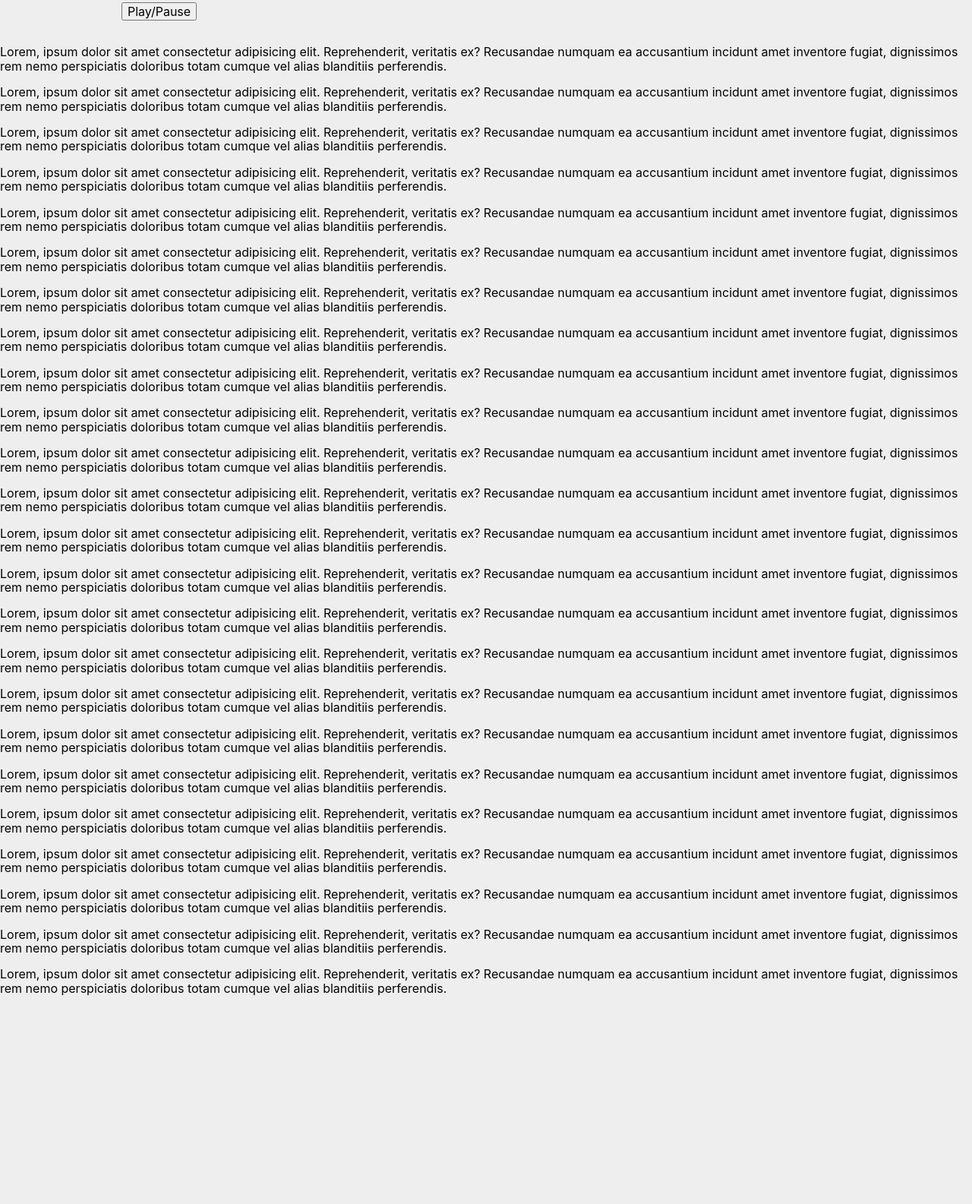
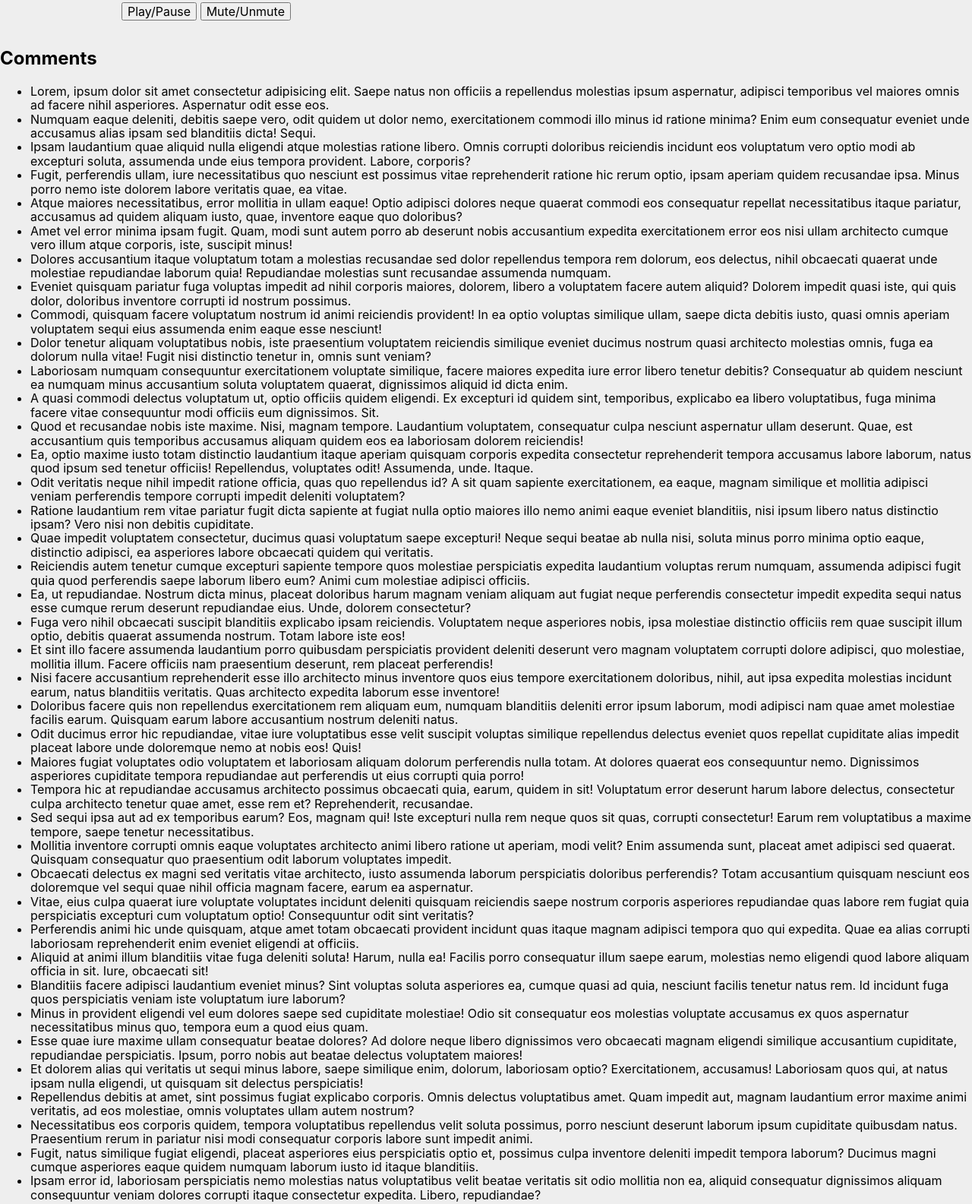
Before and after one commit to DannielNavas/video-player, a website built with Parcel: page index.html in a window 1280 px wide. Shown: the part 703-2288 px from the top of the page at 76% size. Before the commit the page ends 2029 px from the top, so only its background shows below. Built offline with nearby package versions, Linux system fonts and the light colour scheme; grey boxes are pictures that could not be loaded.

Commit message:
✨ change a typescript

```diff
--- a/index.html
+++ b/index.html
@@ -19,128 +19,249 @@
         <source src="./assets/BigBuckBunny.mp4" />
       </video>
 
-      <button>Play/Pause</button>
+      <button id="playButton">Play/Pause</button>
+      <button id="muteButton">Mute/Unmute</button>
     </main>
-<p>
-  Lorem, ipsum dolor sit amet consectetur adipisicing elit. Reprehenderit, veritatis ex? Recusandae numquam ea
-  accusantium incidunt amet inventore fugiat, dignissimos rem nemo perspiciatis doloribus totam cumque vel alias
-  blanditiis perferendis.
-</p>
-<p>
-  Lorem, ipsum dolor sit amet consectetur adipisicing elit. Reprehenderit, veritatis ex? Recusandae numquam ea
-  accusantium incidunt amet inventore fugiat, dignissimos rem nemo perspiciatis doloribus totam cumque vel alias
-  blanditiis perferendis.
-</p>
-<p>
-  Lorem, ipsum dolor sit amet consectetur adipisicing elit. Reprehenderit, veritatis ex? Recusandae numquam ea
-  accusantium incidunt amet inventore fugiat, dignissimos rem nemo perspiciatis doloribus totam cumque vel alias
-  blanditiis perferendis.
-</p>
-<p>
-  Lorem, ipsum dolor sit amet consectetur adipisicing elit. Reprehenderit, veritatis ex? Recusandae numquam ea
-  accusantium incidunt amet inventore fugiat, dignissimos rem nemo perspiciatis doloribus totam cumque vel alias
-  blanditiis perferendis.
-</p>
-<p>
-  Lorem, ipsum dolor sit amet consectetur adipisicing elit. Reprehenderit, veritatis ex? Recusandae numquam ea
-  accusantium incidunt amet inventore fugiat, dignissimos rem nemo perspiciatis doloribus totam cumque vel alias
-  blanditiis perferendis.
-</p>
-<p>
-  Lorem, ipsum dolor sit amet consectetur adipisicing elit. Reprehenderit, veritatis ex? Recusandae numquam ea
-  accusantium incidunt amet inventore fugiat, dignissimos rem nemo perspiciatis doloribus totam cumque vel alias
-  blanditiis perferendis.
-</p>
-<p>
-  Lorem, ipsum dolor sit amet consectetur adipisicing elit. Reprehenderit, veritatis ex? Recusandae numquam ea
-  accusantium incidunt amet inventore fugiat, dignissimos rem nemo perspiciatis doloribus totam cumque vel alias
-  blanditiis perferendis.
-</p>
-<p>
-  Lorem, ipsum dolor sit amet consectetur adipisicing elit. Reprehenderit, veritatis ex? Recusandae numquam ea
-  accusantium incidunt amet inventore fugiat, dignissimos rem nemo perspiciatis doloribus totam cumque vel alias
-  blanditiis perferendis.
-</p>
-<p>
-  Lorem, ipsum dolor sit amet consectetur adipisicing elit. Reprehenderit, veritatis ex? Recusandae numquam ea
-  accusantium incidunt amet inventore fugiat, dignissimos rem nemo perspiciatis doloribus totam cumque vel alias
-  blanditiis perferendis.
-</p>
-<p>
-  Lorem, ipsum dolor sit amet consectetur adipisicing elit. Reprehenderit, veritatis ex? Recusandae numquam ea
-  accusantium incidunt amet inventore fugiat, dignissimos rem nemo perspiciatis doloribus totam cumque vel alias
-  blanditiis perferendis.
-</p>
-<p>
-  Lorem, ipsum dolor sit amet consectetur adipisicing elit. Reprehenderit, veritatis ex? Recusandae numquam ea
-  accusantium incidunt amet inventore fugiat, dignissimos rem nemo perspiciatis doloribus totam cumque vel alias
-  blanditiis perferendis.
-</p>
-<p>
-  Lorem, ipsum dolor sit amet consectetur adipisicing elit. Reprehenderit, veritatis ex? Recusandae numquam ea
-  accusantium incidunt amet inventore fugiat, dignissimos rem nemo perspiciatis doloribus totam cumque vel alias
-  blanditiis perferendis.
-</p>
-<p>
-  Lorem, ipsum dolor sit amet consectetur adipisicing elit. Reprehenderit, veritatis ex? Recusandae numquam ea
-  accusantium incidunt amet inventore fugiat, dignissimos rem nemo perspiciatis doloribus totam cumque vel alias
-  blanditiis perferendis.
-</p>
-<p>
-  Lorem, ipsum dolor sit amet consectetur adipisicing elit. Reprehenderit, veritatis ex? Recusandae numquam ea
-  accusantium incidunt amet inventore fugiat, dignissimos rem nemo perspiciatis doloribus totam cumque vel alias
-  blanditiis perferendis.
-</p>
-<p>
-  Lorem, ipsum dolor sit amet consectetur adipisicing elit. Reprehenderit, veritatis ex? Recusandae numquam ea
-  accusantium incidunt amet inventore fugiat, dignissimos rem nemo perspiciatis doloribus totam cumque vel alias
-  blanditiis perferendis.
-</p>
-<p>
-  Lorem, ipsum dolor sit amet consectetur adipisicing elit. Reprehenderit, veritatis ex? Recusandae numquam ea
-  accusantium incidunt amet inventore fugiat, dignissimos rem nemo perspiciatis doloribus totam cumque vel alias
-  blanditiis perferendis.
-</p>
-<p>
-  Lorem, ipsum dolor sit amet consectetur adipisicing elit. Reprehenderit, veritatis ex? Recusandae numquam ea
-  accusantium incidunt amet inventore fugiat, dignissimos rem nemo perspiciatis doloribus totam cumque vel alias
-  blanditiis perferendis.
-</p>
-<p>
-  Lorem, ipsum dolor sit amet consectetur adipisicing elit. Reprehenderit, veritatis ex? Recusandae numquam ea
-  accusantium incidunt amet inventore fugiat, dignissimos rem nemo perspiciatis doloribus totam cumque vel alias
-  blanditiis perferendis.
-</p>
-    <p>
-      Lorem, ipsum dolor sit amet consectetur adipisicing elit. Reprehenderit, veritatis ex? Recusandae numquam ea accusantium incidunt amet inventore fugiat, dignissimos rem nemo perspiciatis doloribus totam cumque vel alias blanditiis perferendis.
-    </p>
-    <p>
-      Lorem, ipsum dolor sit amet consectetur adipisicing elit. Reprehenderit, veritatis ex? Recusandae numquam ea
-      accusantium incidunt amet inventore fugiat, dignissimos rem nemo perspiciatis doloribus totam cumque vel alias
-      blanditiis perferendis.
-    </p>
-    <p>
-      Lorem, ipsum dolor sit amet consectetur adipisicing elit. Reprehenderit, veritatis ex? Recusandae numquam ea
-      accusantium incidunt amet inventore fugiat, dignissimos rem nemo perspiciatis doloribus totam cumque vel alias
-      blanditiis perferendis.
-    </p>
-    <p>
-      Lorem, ipsum dolor sit amet consectetur adipisicing elit. Reprehenderit, veritatis ex? Recusandae numquam ea
-      accusantium incidunt amet inventore fugiat, dignissimos rem nemo perspiciatis doloribus totam cumque vel alias
-      blanditiis perferendis.
-    </p>
-    <p>
-      Lorem, ipsum dolor sit amet consectetur adipisicing elit. Reprehenderit, veritatis ex? Recusandae numquam ea
-      accusantium incidunt amet inventore fugiat, dignissimos rem nemo perspiciatis doloribus totam cumque vel alias
-      blanditiis perferendis.
-    </p>
-    <p>
-      Lorem, ipsum dolor sit amet consectetur adipisicing elit. Reprehenderit, veritatis ex? Recusandae numquam ea
-      accusantium incidunt amet inventore fugiat, dignissimos rem nemo perspiciatis doloribus totam cumque vel alias
-      blanditiis perferendis.
-    </p>
 
-    <script src="./assets/index.js"></script>
+    <h2>Comments</h2>
+    <ul>
+      <li>
+        Lorem, ipsum dolor sit amet consectetur adipisicing elit. Saepe natus
+        non officiis a repellendus molestias ipsum aspernatur, adipisci
+        temporibus vel maiores omnis ad facere nihil asperiores. Aspernatur odit
+        esse eos.
+      </li>
+      <li>
+        Numquam eaque deleniti, debitis saepe vero, odit quidem ut dolor nemo,
+        exercitationem commodi illo minus id ratione minima? Enim eum
+        consequatur eveniet unde accusamus alias ipsam sed blanditiis dicta!
+        Sequi.
+      </li>
+      <li>
+        Ipsam laudantium quae aliquid nulla eligendi atque molestias ratione
+        libero. Omnis corrupti doloribus reiciendis incidunt eos voluptatum vero
+        optio modi ab excepturi soluta, assumenda unde eius tempora provident.
+        Labore, corporis?
+      </li>
+      <li>
+        Fugit, perferendis ullam, iure necessitatibus quo nesciunt est possimus
+        vitae reprehenderit ratione hic rerum optio, ipsam aperiam quidem
+        recusandae ipsa. Minus porro nemo iste dolorem labore veritatis quae, ea
+        vitae.
+      </li>
+      <li>
+        Atque maiores necessitatibus, error mollitia in ullam eaque! Optio
+        adipisci dolores neque quaerat commodi eos consequatur repellat
+        necessitatibus itaque pariatur, accusamus ad quidem aliquam iusto, quae,
+        inventore eaque quo doloribus?
+      </li>
+      <li>
+        Amet vel error minima ipsam fugit. Quam, modi sunt autem porro ab
+        deserunt nobis accusantium expedita exercitationem error eos nisi ullam
+        architecto cumque vero illum atque corporis, iste, suscipit minus!
+      </li>
+      <li>
+        Dolores accusantium itaque voluptatum totam a molestias recusandae sed
+        dolor repellendus tempora rem dolorum, eos delectus, nihil obcaecati
+        quaerat unde molestiae repudiandae laborum quia! Repudiandae molestias
+        sunt recusandae assumenda numquam.
+      </li>
+      <li>
+        Eveniet quisquam pariatur fuga voluptas impedit ad nihil corporis
+        maiores, dolorem, libero a voluptatem facere autem aliquid? Dolorem
+        impedit quasi iste, qui quis dolor, doloribus inventore corrupti id
+        nostrum possimus.
+      </li>
+      <li>
+        Commodi, quisquam facere voluptatum nostrum id animi reiciendis
+        provident! In ea optio voluptas similique ullam, saepe dicta debitis
+        iusto, quasi omnis aperiam voluptatem sequi eius assumenda enim eaque
+        esse nesciunt!
+      </li>
+      <li>
+        Dolor tenetur aliquam voluptatibus nobis, iste praesentium voluptatem
+        reiciendis similique eveniet ducimus nostrum quasi architecto molestias
+        omnis, fuga ea dolorum nulla vitae! Fugit nisi distinctio tenetur in,
+        omnis sunt veniam?
+      </li>
+      <li>
+        Laboriosam numquam consequuntur exercitationem voluptate similique,
+        facere maiores expedita iure error libero tenetur debitis? Consequatur
+        ab quidem nesciunt ea numquam minus accusantium soluta voluptatem
+        quaerat, dignissimos aliquid id dicta enim.
+      </li>
+      <li>
+        A quasi commodi delectus voluptatum ut, optio officiis quidem eligendi.
+        Ex excepturi id quidem sint, temporibus, explicabo ea libero
+        voluptatibus, fuga minima facere vitae consequuntur modi officiis eum
+        dignissimos. Sit.
+      </li>
+      <li>
+        Quod et recusandae nobis iste maxime. Nisi, magnam tempore. Laudantium
+        voluptatem, consequatur culpa nesciunt aspernatur ullam deserunt. Quae,
+        est accusantium quis temporibus accusamus aliquam quidem eos ea
+        laboriosam dolorem reiciendis!
+      </li>
+      <li>
+        Ea, optio maxime iusto totam distinctio laudantium itaque aperiam
+        quisquam corporis expedita consectetur reprehenderit tempora accusamus
+        labore laborum, natus quod ipsum sed tenetur officiis! Repellendus,
+        voluptates odit! Assumenda, unde. Itaque.
+      </li>
+      <li>
+        Odit veritatis neque nihil impedit ratione officia, quas quo repellendus
+        id? A sit quam sapiente exercitationem, ea eaque, magnam similique et
+        mollitia adipisci veniam perferendis tempore corrupti impedit deleniti
+        voluptatem?
+      </li>
+      <li>
+        Ratione laudantium rem vitae pariatur fugit dicta sapiente at fugiat
+        nulla optio maiores illo nemo animi eaque eveniet blanditiis, nisi ipsum
+        libero natus distinctio ipsam? Vero nisi non debitis cupiditate.
+      </li>
+      <li>
+        Quae impedit voluptatem consectetur, ducimus quasi voluptatum saepe
+        excepturi! Neque sequi beatae ab nulla nisi, soluta minus porro minima
+        optio eaque, distinctio adipisci, ea asperiores labore obcaecati quidem
+        qui veritatis.
+      </li>
+      <li>
+        Reiciendis autem tenetur cumque excepturi sapiente tempore quos
+        molestiae perspiciatis expedita laudantium voluptas rerum numquam,
+        assumenda adipisci fugit quia quod perferendis saepe laborum libero eum?
+        Animi cum molestiae adipisci officiis.
+      </li>
+      <li>
+        Ea, ut repudiandae. Nostrum dicta minus, placeat doloribus harum magnam
+        veniam aliquam aut fugiat neque perferendis consectetur impedit expedita
+        sequi natus esse cumque rerum deserunt repudiandae eius. Unde, dolorem
+        consectetur?
+      </li>
+      <li>
+        Fuga vero nihil obcaecati suscipit blanditiis explicabo ipsam
+        reiciendis. Voluptatem neque asperiores nobis, ipsa molestiae distinctio
+        officiis rem quae suscipit illum optio, debitis quaerat assumenda
+        nostrum. Totam labore iste eos!
+      </li>
+      <li>
+        Et sint illo facere assumenda laudantium porro quibusdam perspiciatis
+        provident deleniti deserunt vero magnam voluptatem corrupti dolore
+        adipisci, quo molestiae, mollitia illum. Facere officiis nam praesentium
+        deserunt, rem placeat perferendis!
+      </li>
+      <li>
+        Nisi facere accusantium reprehenderit esse illo architecto minus
+        inventore quos eius tempore exercitationem doloribus, nihil, aut ipsa
+        expedita molestias incidunt earum, natus blanditiis veritatis. Quas
+        architecto expedita laborum esse inventore!
+      </li>
+      <li>
+        Doloribus facere quis non repellendus exercitationem rem aliquam eum,
+        numquam blanditiis deleniti error ipsum laborum, modi adipisci nam quae
+        amet molestiae facilis earum. Quisquam earum labore accusantium nostrum
+        deleniti natus.
+      </li>
+      <li>
+        Odit ducimus error hic repudiandae, vitae iure voluptatibus esse velit
+        suscipit voluptas similique repellendus delectus eveniet quos repellat
+        cupiditate alias impedit placeat labore unde doloremque nemo at nobis
+        eos! Quis!
+      </li>
+      <li>
+        Maiores fugiat voluptates odio voluptatem et laboriosam aliquam dolorum
+        perferendis nulla totam. At dolores quaerat eos consequuntur nemo.
+        Dignissimos asperiores cupiditate tempora repudiandae aut perferendis ut
+        eius corrupti quia porro!
+      </li>
+      <li>
+        Tempora hic at repudiandae accusamus architecto possimus obcaecati quia,
+        earum, quidem in sit! Voluptatum error deserunt harum labore delectus,
+        consectetur culpa architecto tenetur quae amet, esse rem et?
+        Reprehenderit, recusandae.
+      </li>
+      <li>
+        Sed sequi ipsa aut ad ex temporibus earum? Eos, magnam qui! Iste
+        excepturi nulla rem neque quos sit quas, corrupti consectetur! Earum rem
+        voluptatibus a maxime tempore, saepe tenetur necessitatibus.
+      </li>
+      <li>
+        Mollitia inventore corrupti omnis eaque voluptates architecto animi
+        libero ratione ut aperiam, modi velit? Enim assumenda sunt, placeat amet
+        adipisci sed quaerat. Quisquam consequatur quo praesentium odit laborum
+        voluptates impedit.
+      </li>
+      <li>
+        Obcaecati delectus ex magni sed veritatis vitae architecto, iusto
+        assumenda laborum perspiciatis doloribus perferendis? Totam accusantium
+        quisquam nesciunt eos doloremque vel sequi quae nihil officia magnam
+        facere, earum ea aspernatur.
+      </li>
+      <li>
+        Vitae, eius culpa quaerat iure voluptate voluptates incidunt deleniti
+        quisquam reiciendis saepe nostrum corporis asperiores repudiandae quas
+        labore rem fugiat quia perspiciatis excepturi cum voluptatum optio!
+        Consequuntur odit sint veritatis?
+      </li>
+      <li>
+        Perferendis animi hic unde quisquam, atque amet totam obcaecati
+        provident incidunt quas itaque magnam adipisci tempora quo qui expedita.
+        Quae ea alias corrupti laboriosam reprehenderit enim eveniet eligendi at
+        officiis.
+      </li>
+      <li>
+        Aliquid at animi illum blanditiis vitae fuga deleniti soluta! Harum,
+        nulla ea! Facilis porro consequatur illum saepe earum, molestias nemo
+        eligendi quod labore aliquam officia in sit. Iure, obcaecati sit!
+      </li>
+      <li>
+        Blanditiis facere adipisci laudantium eveniet minus? Sint voluptas
+        soluta asperiores ea, cumque quasi ad quia, nesciunt facilis tenetur
+        natus rem. Id incidunt fuga quos perspiciatis veniam iste voluptatum
+        iure laborum?
+      </li>
+      <li>
+        Minus in provident eligendi vel eum dolores saepe sed cupiditate
+        molestiae! Odio sit consequatur eos molestias voluptate accusamus ex
+        quos aspernatur necessitatibus minus quo, tempora eum a quod eius quam.
+      </li>
+      <li>
+        Esse quae iure maxime ullam consequatur beatae dolores? Ad dolore neque
+        libero dignissimos vero obcaecati magnam eligendi similique accusantium
+        cupiditate, repudiandae perspiciatis. Ipsum, porro nobis aut beatae
+        delectus voluptatem maiores!
+      </li>
+      <li>
+        Et dolorem alias qui veritatis ut sequi minus labore, saepe similique
+        enim, dolorum, laboriosam optio? Exercitationem, accusamus! Laboriosam
+        quos qui, at natus ipsam nulla eligendi, ut quisquam sit delectus
+        perspiciatis!
+      </li>
+      <li>
+        Repellendus debitis at amet, sint possimus fugiat explicabo corporis.
+        Omnis delectus voluptatibus amet. Quam impedit aut, magnam laudantium
+        error maxime animi veritatis, ad eos molestiae, omnis voluptates ullam
+        autem nostrum?
+      </li>
+      <li>
+        Necessitatibus eos corporis quidem, tempora voluptatibus repellendus
+        velit soluta possimus, porro nesciunt deserunt laborum ipsum cupiditate
+        quibusdam natus. Praesentium rerum in pariatur nisi modi consequatur
+        corporis labore sunt impedit animi.
+      </li>
+      <li>
+        Fugit, natus similique fugiat eligendi, placeat asperiores eius
+        perspiciatis optio et, possimus culpa inventore deleniti impedit tempora
+        laborum? Ducimus magni cumque asperiores eaque quidem numquam laborum
+        iusto id itaque blanditiis.
+      </li>
+      <li>
+        Ipsam error id, laboriosam perspiciatis nemo molestias natus
+        voluptatibus velit beatae veritatis sit odio mollitia non ea, aliquid
+        consequatur dignissimos aliquam consequuntur veniam dolores corrupti
+        itaque consectetur expedita. Libero, repudiandae?
+      </li>
+    </ul>
+
+    <script type="module" src="/assets/index.js"></script>
   </body>
 </html>
-<!-- test -->
```
Also changed, not shown: assets/MediaPlayer.js (deleted, +0 -52 lines), assets/MediaPlayer.ts (added, +50 -0 lines), assets/index.js (deleted, +0 -29 lines), assets/index.ts (added, +31 -0 lines), assets/plugins/AutoPause.ts (renamed from assets/plugins/AutoPause.js, +9 -3 lines), assets/plugins/AutoPlay.js (deleted, +0 -9 lines), assets/plugins/AutoPlay.ts (added, +13 -0 lines), sw.js (+8 -8 lines).
